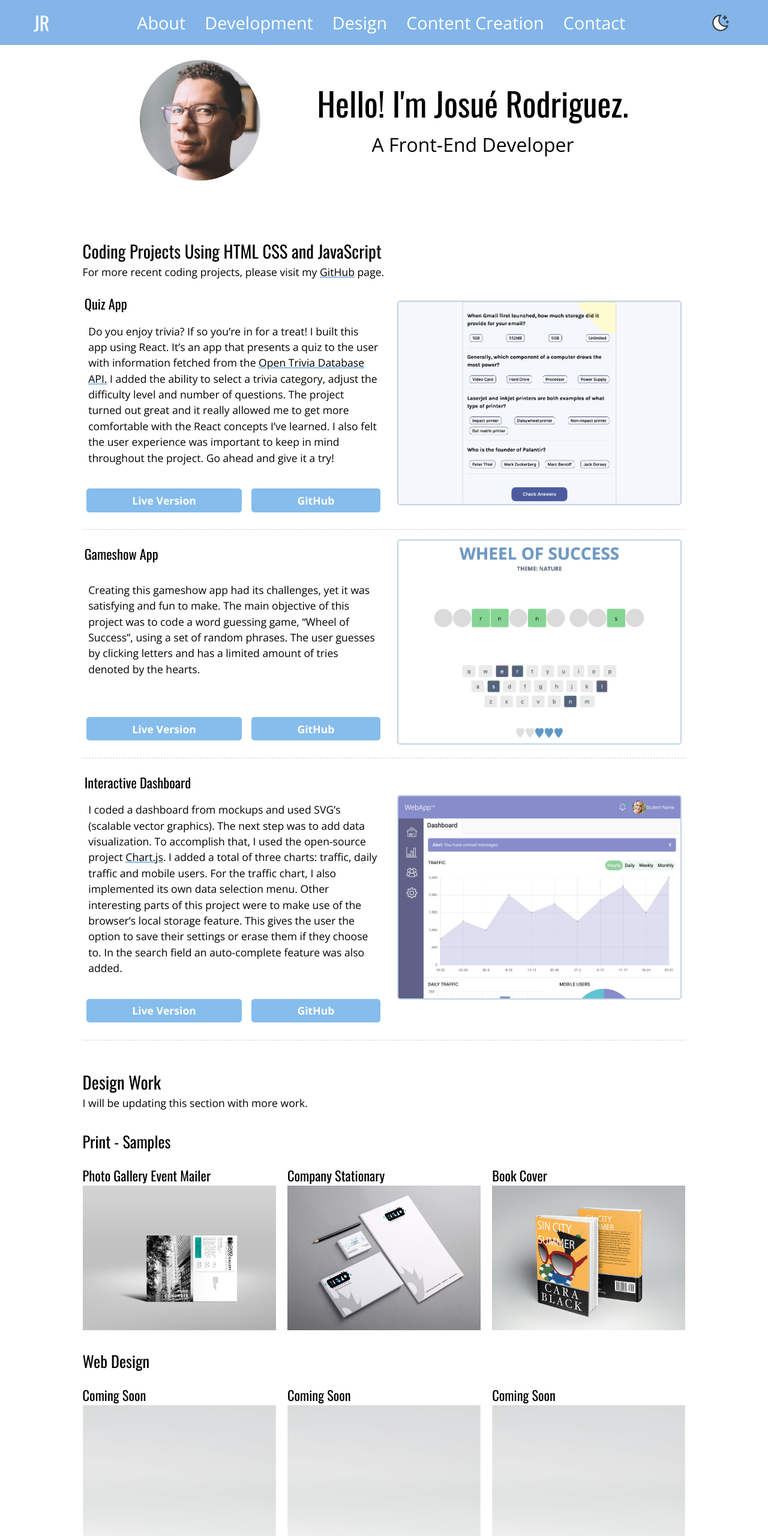
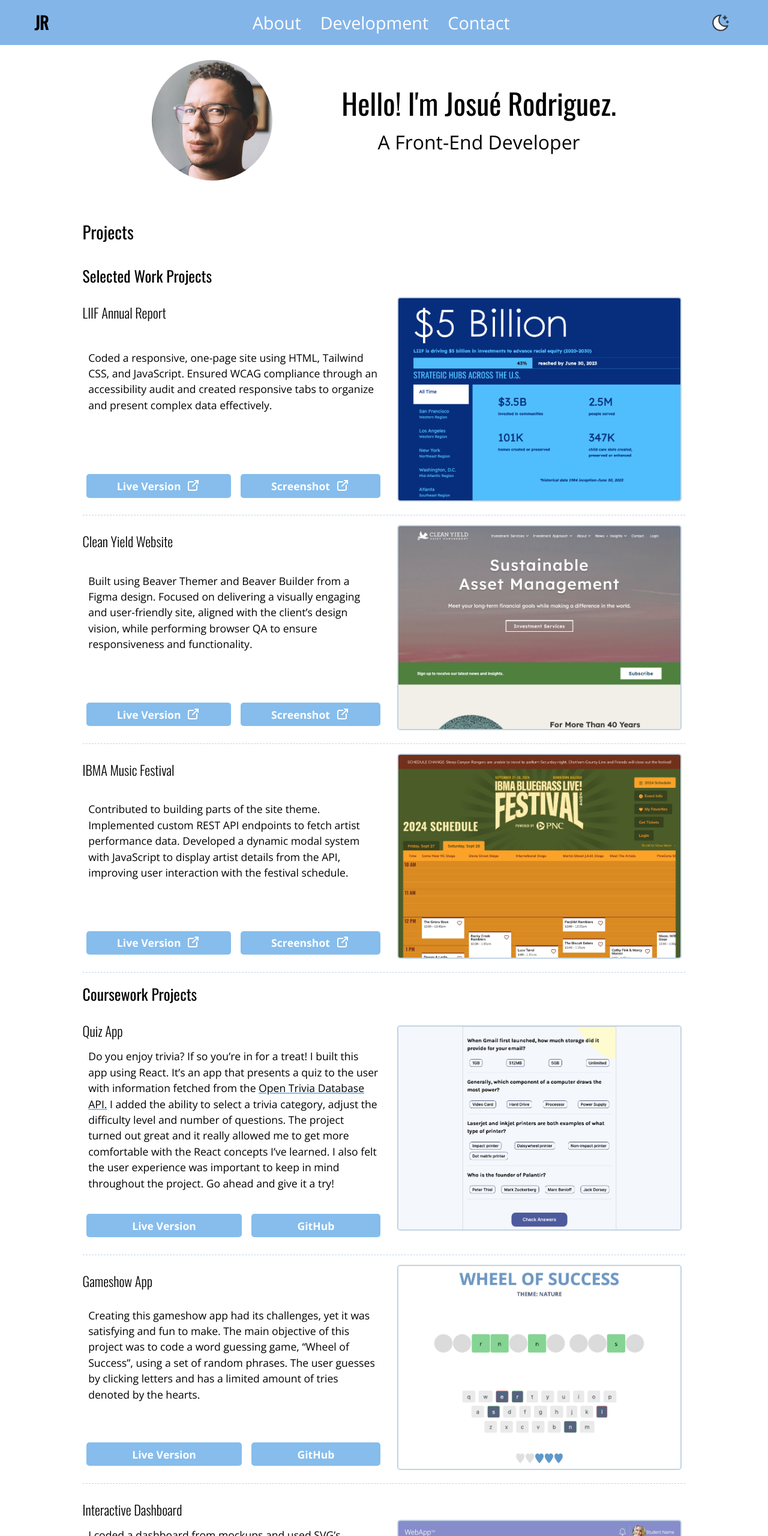
Before and after one commit to Rapidisimo/josue-me, a plain HTML site: page index.html in a window 1280 px wide. Shown: the top 2560 px of the page at 60% size. Drawn offline with nearby package versions, Linux system fonts and the light colour scheme.

Commit message:
initial changes to home page, removed about, contact form, added work projects and updated their code

```diff
--- a/css/main.css
+++ b/css/main.css
@@ -66,6 +66,10 @@ body {
 /******************
     Navigation
 *******************/
+* {
+    scroll-behavior: smooth;
+}
+
 header {
     display: flex;
     justify-content: flex-end;
@@ -79,6 +83,11 @@ header {
     padding-right: 1rem;
     z-index: 999;
     /* transition: background-color 900ms ease-in-out; */
+}
+#jr {
+    font-size: 1.8rem;
+    font-family: 'Oswald', sans-serif;
+    font-weight: 700;
 }
 nav {
     position: absolute;
@@ -157,44 +166,11 @@ nav a:visited {
 }
 .nav-toggle:checked ~ nav a {
     opacity: 1;
-    /* transition: opacity 250ms ease-in-out 250ms; */
 }
 
-    /* Anchor Link Spacing */
-    #dev::before {
-        display: block;
-        content: " ";
-        margin-top: -80px;
-        height: 80px;
-        visibility: hidden;
-        pointer-events: none;
-      }
-      #design::before {
-        display: block;
-        content: " ";
-        margin-top: -80px;
-        height: 80px;
-        visibility: hidden;
-        pointer-events: none;
-      }
-      #cc::before {
-        display: block;
-        content: " ";
-        margin-top: -80px;
-        height: 120px;
-        visibility: hidden;
-        pointer-events: none;
-      }
-      #contact::before {
-        display: block;
-        content: " ";
-        margin-top: -80px;
-        height: 80px;
-        visibility: hidden;
-        pointer-events: none;
-      }
-
-    /* End Anchor Link Spacing */
+#dev {
+    scroll-margin-top: 6rem;
+}
 
 
 /******************
@@ -204,6 +180,18 @@ nav a:visited {
 /******************
     General Items
 *******************/
+
+.sr-only {
+    position: absolute;
+    width: 1px;
+    height: 1px;
+    padding: 0;
+    margin: -1px;
+    overflow: hidden;
+    clip: rect(0, 0, 0, 0);
+    border: 0;
+  }
+
 h1,
 h2,
 h3 {
@@ -228,6 +216,7 @@ a {
 a:visited {
     color: black;
 }
+
 h1 a,
 h1 a:visited {
     color: white;
@@ -326,7 +315,13 @@ figcaption {
     border-radius: 5px;
     padding: .4rem .6rem;
     flex-grow: 1;
+    display: inline-flex;
+    justify-content: center;
+    gap: .5em;
   }
+.project-source svg {
+    margin: 0;
+}
 .project-source a:hover {
     text-decoration: none;
     color: white;
@@ -425,7 +420,6 @@ br {
 }
 .project-name {
     grid-area: row1;
-    /* text-align: center; */
 }
 .project-description {
     grid-area: row2;
@@ -511,6 +505,10 @@ About Page End
         grid-column: 3;
     }
 
+    .projects h3 {
+        font-size: 1.6rem;
+    }
+
     .project {
         display: grid;
         grid-template-columns: 1fr 1fr;
@@ -547,28 +545,17 @@ About Page End
     }
     .intro img {
         grid-row: 1 / span 2;
-        /* place-self: center; */
     }
     .profile-photo {
-        /* shape-outside: circle(45%);
-        border-radius: 50%; */
         max-width: 80%;
-        /* margin-right: .6rem;
-        padding: .4rem;
-        float: left; */
     }
-    .intro h2 {
+    .intro h1 {
         font-size: 3rem;
-        /* place-self: center; */
         text-align: left;
     }
     .intro p {
         font-size: 1.2rem;
     }
-    /* .intro h4 {
-        grid-column: 2 / 2;
-        place-self: center;
-    } */
     .section-heading {
         font-size: 1.8rem;
         text-align: left;
@@ -601,8 +588,6 @@ About Page End
     }
 
     .contact {
-        display: grid;
-        grid-template-columns: 1fr 1fr;
         margin-top: 4rem;
     }
     .contact h2 {
@@ -611,10 +596,8 @@ About Page End
     .contact-info {
         margin: 1rem auto;
         list-style: none;
-        display: grid;
-        grid-template-columns: 1fr 1fr 1fr;
-        grid-template-rows: 1fr 1fr;
-        place-items: center;
+        display: flex;
+        justify-content: space-between;
       }
     .project-pic:hover {
         opacity: .8;
--- a/index.html
+++ b/index.html
@@ -23,20 +23,18 @@
         </script>
         <body id="top">
         <header class="logo">
+            <div><a href="#top" id="jr">JR</a></div>
             <input type="checkbox" id="nav-toggle" class="nav-toggle">
             <nav id="navigation">
                 <ul>
                     <li><a href="about.html">About</a></li>
                     <li><a href="#dev" id="development">Development</a></li>
-                    <li><a href="#design" id="uidesign">Design</a></li>
-                    <li><a href="#cc" id="ccreation">Content Creation</a></li>
                     <li><a href="#contact" id="connect">Contact</a></li>
                 </ul>
             </nav>
             <label for="nav-toggle" class="nav-toggle-lable">
                 <span></span>
             </label>
-            <h1><a href="#top" id="jr">JR</a></h1>
             <a href="#" id="darkmode">
                 <svg xmlns="http://www.w3.org/2000/svg" class="icon icon-tabler icon-tabler-moon-stars" width="34" height="34" viewBox="0 0 24 24" stroke-width="1.5" stroke="currentColor" fill="none" stroke-linecap="round" stroke-linejoin="round">
                     <path stroke="none" d="M0 0h24v24H0z" fill="none"/>
@@ -50,17 +48,113 @@
             <section class="intro" id="about">
                 <img src="img/profile-sm.jpg" alt="Photo of Josue" class="profile-photo">
                 <section>
-                    <h2>Hello! I'm Josu&eacute; Rodriguez.</h2>
+                    <h1>Hello! I'm Josu&eacute; Rodriguez.</h1>
                     <p>A Front-End Developer</p>
                 </section>
             </section>
+            <section class="projects" id="dev">
+                <h2 class="section-heading">Projects</h2>
+                <h3 class="section-heading">Selected Work Projects</h3>
+                <article class="project">
+                    <h4 class="project-name">LIIF Annual Report</h4>
+                    <p class="project-description">
+                        Coded a responsive, one-page site using HTML, Tailwind CSS, and
+                        JavaScript. Ensured WCAG compliance through an accessibility audit and created responsive tabs to
+                        organize and present complex data effectively.
+                    </p>
+                    <div class="project-source">
+                        <a href="https://ibma-2024.pinecone.org/" target="_blank" rel="noopener" >Live Version
+                            <svg xmlns="http://www.w3.org/2000/svg" width="24" height="24" viewBox="0 0 24 24" fill="none" stroke="currentColor" stroke-width="2" stroke-linecap="round" stroke-linejoin="round" class="icon icon-tabler icons-tabler-outline icon-tabler-external-link">
+                                <path stroke="none" d="M0 0h24v24H0z" fill="none" />
+                                <path d="M12 6h-6a2 2 0 0 0 -2 2v10a2 2 0 0 0 2 2h10a2 2 0 0 0 2 -2v-6" />
+                                <path d="M11 13l9 -9" />
+                                <path d="M15 4h5v5" />
+                            </svg>
+                            <span class="sr-only">(opens in a new tab)</span>
+                        </a>
+                        <a  href="img/screenshots/liif-report-screenshot.webp" target="_blank" rel="noopener">Screenshot
+                            <svg xmlns="http://www.w3.org/2000/svg" width="24" height="24" viewBox="0 0 24 24" fill="none" stroke="currentColor" stroke-width="2" stroke-linecap="round" stroke-linejoin="round" class="icon icon-tabler icons-tabler-outline icon-tabler-external-link">
+                                <path stroke="none" d="M0 0h24v24H0z" fill="none" />
+                                <path d="M12 6h-6a2 2 0 0 0 -2 2v10a2 2 0 0 0 2 2h10a2 2 0 0 0 2 -2v-6" />
+                                <path d="M11 13l9 -9" />
+                                <path d="M15 4h5v5" />
+                            </svg>
+                            <span class="sr-only">(opens in a new tab)</span>
+                        </a>
+                    </div>
+                        <picture class="project-preview">
+                            <source srcset="img/liif-project-lg.jpg" media="(min-width: 1024px)">
+                            <img src="img/liif-project.jpg" alt="Screenshot of a section in the LIIF website that is about hubs and investing" class="project-pic">
+                        </picture>
+                </article>
+                <article class="project">
+                    <h4 class="project-name">Clean Yield Website</h4>
+                    <p class="project-description">
+                        Built using Beaver Themer and Beaver Builder from a Figma design.
+                        Focused on delivering a visually engaging and user-friendly site, aligned with the client’s design
+                        vision, while performing browser QA to ensure responsiveness and functionality.
+                    </p>
+                    <div class="project-source">
+                        <a href="https://www.cleanyield.com/" target="_blank" rel="noopener" >Live Version
+                            <svg xmlns="http://www.w3.org/2000/svg" width="24" height="24" viewBox="0 0 24 24" fill="none" stroke="currentColor" stroke-width="2" stroke-linecap="round" stroke-linejoin="round" class="icon icon-tabler icons-tabler-outline icon-tabler-external-link">
+                                <path stroke="none" d="M0 0h24v24H0z" fill="none" />
+                                <path d="M12 6h-6a2 2 0 0 0 -2 2v10a2 2 0 0 0 2 2h10a2 2 0 0 0 2 -2v-6" />
+                                <path d="M11 13l9 -9" />
+                                <path d="M15 4h5v5" />
+                            </svg>
+                            <span class="sr-only">(opens in a new tab)</span>
+                        </a>
+                        <a  href="img/screenshots/cy-website-screenshot.webp" target="_blank" rel="noopener">Screenshot
+                            <svg xmlns="http://www.w3.org/2000/svg" width="24" height="24" viewBox="0 0 24 24" fill="none" stroke="currentColor" stroke-width="2" stroke-linecap="round" stroke-linejoin="round" class="icon icon-tabler icons-tabler-outline icon-tabler-external-link">
+                                <path stroke="none" d="M0 0h24v24H0z" fill="none" />
+                                <path d="M12 6h-6a2 2 0 0 0 -2 2v10a2 2 0 0 0 2 2h10a2 2 0 0 0 2 -2v-6" />
+                                <path d="M11 13l9 -9" />
+                                <path d="M15 4h5v5" />
+                            </svg>
+                            <span class="sr-only">(opens in a new tab)</span>
+                        </a>
+                    </div>
+                        <picture class="project-preview">
+                            <source srcset="img/cy-project-lg.jpg" media="(min-width: 1024px)">
+                            <img src="img/cy-project.jpg" alt="Screenshot of the Clean Yield home page." class="project-pic">
+                        </picture>
+                </article>
+                <article class="project">
+                    <h4 class="project-name">IBMA Music Festival</h4>
+                    <p class="project-description">
+                        Contributed to building parts of the site theme. Implemented custom
+                        REST API endpoints to fetch artist performance data. Developed a dynamic modal system with
+                        JavaScript to display artist details from the API, improving user interaction with the festival schedule.
+                    </p>
+                    <div class="project-source">
+                        <a href="https://ibma-2024.pinecone.org/" target="_blank" rel="noopener" >Live Version
+                            <svg xmlns="http://www.w3.org/2000/svg" width="24" height="24" viewBox="0 0 24 24" fill="none" stroke="currentColor" stroke-width="2" stroke-linecap="round" stroke-linejoin="round" class="icon icon-tabler icons-tabler-outline icon-tabler-external-link">
+                                <path stroke="none" d="M0 0h24v24H0z" fill="none" />
+                                <path d="M12 6h-6a2 2 0 0 0 -2 2v10a2 2 0 0 0 2 2h10a2 2 0 0 0 2 -2v-6" />
+                                <path d="M11 13l9 -9" />
+                                <path d="M15 4h5v5" />
+                            </svg>
+                            <span class="sr-only">(opens in a new tab)</span>
+                        </a>
+                        <a  href="img/screenshots/music-festival-screenshot.webp" target="_blank" rel="noopener">Screenshot
+                            <svg xmlns="http://www.w3.org/2000/svg" width="24" height="24" viewBox="0 0 24 24" fill="none" stroke="currentColor" stroke-width="2" stroke-linecap="round" stroke-linejoin="round" class="icon icon-tabler icons-tabler-outline icon-tabler-external-link">
+                                <path stroke="none" d="M0 0h24v24H0z" fill="none" />
+                                <path d="M12 6h-6a2 2 0 0 0 -2 2v10a2 2 0 0 0 2 2h10a2 2 0 0 0 2 -2v-6" />
+                                <path d="M11 13l9 -9" />
+                                <path d="M15 4h5v5" />
+                            </svg>
+                            <span class="sr-only">(opens in a new tab)</span>
+                        </a>
+                    </div>
+                        <picture class="project-preview">
+                            <source srcset="img/ibma-festival-lg.jpg" media="(min-width: 1024px)">
+                            <img src="img/ibma-festival.jpg" alt="Screenshot of the IBMA bluegrass music festival website." class="project-pic">
+                        </picture>
+                </article>
 
-            <section class="projects" id="dev">
-                <h2 class="section-heading">Coding Projects Using HTML CSS and JavaScript</h2>
-                <p>For more recent coding projects, please visit my <a href="https://github.com/rapidisimo" target="_blank" rel="noopener" class="underlined">GitHub</a> page.</p>
-
+                <h3>Coursework Projects</h3>
                 <div class="project">
-                    <h3 class="project-name"><a href="https://github.com/Rapidisimo/Quizzical" target="_blank" rel="noopener" >Quiz App</a></h3>
+                    <h4 class="project-name"><a href="https://github.com/Rapidisimo/Quizzical" target="_blank" rel="noopener" >Quiz App</a></h4>
                     <p class="project-description">
                         Do you enjoy trivia? If so you’re in for a treat!
                         I built this app using React. It’s an app that presents a quiz to the user with information fetched from the <a class="underlined" href="https://opentdb.com/">Open Trivia Database API.</a>
@@ -75,9 +169,8 @@
                         </picture>
                     </a>
                 </div>
-
                 <div class="project">
-                    <h3 class="project-name"><a href="https://rapidisimo.github.io/Project-6-GameShowApp/" target="_blank" rel="noopener">Gameshow App</a></h3>
+                    <h4 class="project-name"><a href="https://rapidisimo.github.io/Project-6-GameShowApp/" target="_blank" rel="noopener">Gameshow App</a></h4>
                     <p class="project-description">Creating this gameshow app had its challenges, yet it was satisfying and fun to make. The main objective of this project was to code a word guessing game, “Wheel of Success”, using a set of random phrases. The user guesses by clicking letters and has a limited amount of tries denoted by the hearts.</p>
                     <p class="project-source"><a href="https://rapidisimo.github.io/Project-6-GameShowApp/" target="_blank" rel="noopener" >Live Version</a> <a  href="https://github.com/Rapidisimo/Project-6-GameShowApp" target="_blank" rel="noopener">GitHub</a></p>
                     <a class="project-preview" href="https://rapidisimo.github.io/Project-6-GameShowApp/" target="_blank" rel="noopener">
@@ -87,9 +180,8 @@
                         </picture>
                     </a>
                 </div>
-
                 <div class="project">
-                    <h3 class="project-name"><a href="https://rapidisimo.github.io/Project-7-Dashboard/" target="_blank" rel="noopener">Interactive Dashboard</a></h3>
+                    <h4 class="project-name"><a href="https://rapidisimo.github.io/Project-7-Dashboard/" target="_blank" rel="noopener">Interactive Dashboard</a></h4>
                     <p class="project-description">I coded a dashboard from mockups and used SVG’s (scalable vector graphics). The next step was to add data visualization. To accomplish that, I used the open-source project <a href="https://www.chartjs.org/" target="_blank" rel="noopener" class="underlined">Chart.js</a>. I added a total of three charts: traffic, daily traffic and mobile users. For the traffic chart, I also implemented its own data selection menu. Other interesting parts of this project were to make use of the browser’s local storage feature. This gives the user the option to save their settings or erase them if they choose to. In the search field an auto-complete feature was also added.</p>
                     <p class="project-source"><a href="https://rapidisimo.github.io/Project-7-Dashboard/" target="_blank" rel="noopener">Live Version</a> <a  href="https://github.com/Rapidisimo/Project-7-Dashboard" target="_blank" rel="noopener">GitHub</a></p>
                     <a class="project-preview" href="https://rapidisimo.github.io/Project-7-Dashboard/" target="_blank" rel="noopener">
@@ -99,81 +191,6 @@
                         </picture>
                     </a>
                 </div>
-
-            </section>
-
-            <section id="design" class="designs">
-                <h2 class="section-heading">Design Work</h2>
-                <p>I will be updating this section with more work.</p>
-
-                <section class="design-projects">
-                    <h2>Print - Samples</h2>
-                    <div class="design-project">
-                        <h3 class="project-name">Photo Gallery Event Mailer</h3>
-                        <a href="img/print/gallery_invitation.jpg" target="_blank" rel="noopener"><img src="img/print/gallery_invitation.jpg" alt="gallery mailer" class="design-pic"></a>
-                    </div>
-
-                    <div class="design-project">
-                        <h3 class="project-name">Company Stationary</h3>
-                        <a href="img/print/revo.jpg" target="_blank" rel="noopener"><img src="img/print/revo.jpg" alt="stationry" class="design-pic"></a>
-                    </div>
-
-                    <div class="design-project">
-                        <h3 class="project-name">Book Cover</h3>
-                        <a href="img/print/book.jpg" target="_blank" rel="noopener"><img src="img/print/book.jpg" alt="book" class="design-pic"></a>
-                    </div>
-                </section>
-
-                <section class="design-projects">
-                    <h2>Web Design</h2>
-                    <div class="design-project">
-                        <h3 class="project-name">Coming Soon</h3>
-                        <a href="#"><img src="img/print/blank.jpg" alt="" class="design-pic blank"></a>
-                    </div>
-
-                    <div class="design-project">
-                        <h3 class="project-name">Coming Soon</h3>
-                        <a href="#"><img src="img/print/blank.jpg" alt="" class="design-pic blank"></a>
-                    </div>
-
-                    <div class="design-project">
-                        <h3 class="project-name">Coming Soon</h3>
-                        <a href="#"><img src="img/print/blank.jpg" alt="" class="design-pic blank"></a>
-                    </div>
-                </section>
-
-
-
-            </section>
-
-            <section class="other-work" id="cc">
-                <h2 class="section-heading">Content Creation</h2>
-                <section class="youtube">
-                    <h3>YouTube</h3>
-                    <p>Through my <a  href="https://youtube.com/foodtechlife" target="_blank" rel="noopener" class="underlined">YouTube Channel</a>, I enjoy making <a href="https://foodtechlife.com" target="_blank" rel="noopener" class="underlined">food recipes</a> and tech videos. This allows me to learn more about lighting, videography, audio and the editing that comes with it. Take a look at one of my videos below and if you like a video, let me know!</p>
-                    <figure>
-                        <a href="https://youtu.be/zFYuXkJO8B0" target="_blank" rel="noopener">
-                            <picture>
-                                <source srcset="img/FTL-Loaf-lg.jpg" media="(min-width: 1024px)">
-                                <img src="img/FTL-Loaf.jpg" alt="website screenshot" class="project-pic">
-                            </picture>
-                        </a>
-                        <figcaption>Click image for live version</figcaption>
-                    </figure>
-                </section>
-                <section class="photography">
-                    <h3>Photography</h3>
-                    <p>Capturing still images is another form of creative expression I enjoy. Photography is very personal and can evoke emotion on the observer. Capturing a moment in time can be gratifying. Here are some examples of my work.</p>
-                    <figure>
-                        <a href="https://www.instagram.com/foodtechlife_/" target="_blank" rel="noopener">
-                            <picture>
-                                <source srcset="img/photography-lg.jpg" media="(min-width: 1024px)">
-                                <img src="img/photography.jpg" alt="website screenshot" class="project-pic">
-                            </picture>
-                        </a>
-                        <figcaption>Click image for live version</figcaption>
-                    </figure>
-                </section>
             </section>
             <section class="contact" id="contact">
                 <h2>Connect With Me</h2>
@@ -223,17 +240,10 @@
                         </svg>
                         Instagram</a></li>
                 </ul>
-                <section class="message">
-                    <h3>Message Me</h3>
-                    <form name="contact" class="message-form" method="post" data-netlify="true" autocomplete="off">
-                        <textarea class="form-area" name="msg-area" id="user-msg" cols="26" rows="5" placeholder="Message me and please include your contact info." required></textarea>
-                        <button type="submit" class="button-send">SEND</button>
-                    </form>
-                </section>
             </section>
             <footer>
                 <h3><a  id="backToTop" href="#top">Back to Top</a></h3>
-                <p>&copy; 2023 Josu&eacute; Rodriguez.</p>
+                <p>&copy; 2024 Josu&eacute; Rodriguez.</p>
             </footer>
         </main>
         <script src="js/app.js" type="module"></script>
```
Also changed, not shown: about.html (+29 -1 lines), js/app.js (+6 -6 lines), img/cy-project-lg.jpg (added), img/cy-project.jpg (added), img/ibma-festival-lg.jpg (added), img/ibma-festival.jpg (added), img/liif-project-lg.jpg (added), img/liif-project.jpg (added), img/screenshots/cy-website-screenshot.webp (added), img/screenshots/music-festival-screenshot.webp (added), 1 other file.
